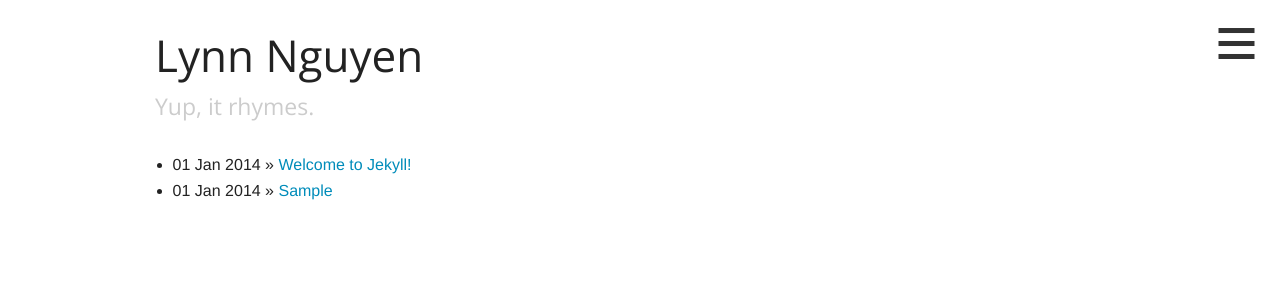
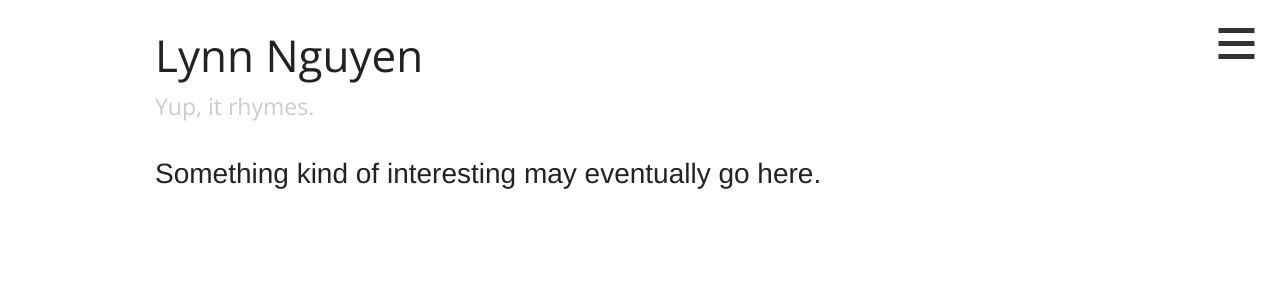
Before and after one commit to lkn/lkn.github.io, a Jekyll site: the page built from index.html, in a window 1280 px wide. Shown: the top 300 px of the page. Built offline with Jekyll 4.4.1, drawn with Linux system fonts in a browser that asks for light colours; Markdown is read by kramdown in place of the engine named in the settings.

Commit message:
fixed up the menu to actually click and go places

```diff
--- a/_includes/menu.html
+++ b/_includes/menu.html
@@ -9,11 +9,11 @@
 
     <section>
           <ul class="side-nav">
-            <li><a href="{{ site.url }}" class="home {% if page.url == '/index.html'%} current {% endif %}" title="Learn about me">Home</a></li>
-        <li><a href="{{ site.url }}/portfolio.html" class="work {% if page.url == '/portfolio/'%} current {% endif %}" title="Check out my work">Portfolio</a></li>
-        <li><a href="{{ site.url }}/blog/" class="blog {% if page.url == '/blog/'%} current {% endif %}" title="Read my blog">Blog</a></li>
+            <li><a href="{{ site.url }}" class="home {% if page.url == '/index.html'%} current {% endif %}">Home</a></li>
+        <li><a href="{{ site.url }}/portfolio.html" class="work {% if page.url == '/portfolio.html'%} current {% endif %}">Portfolio</a></li>
+        <li><a href="{{ site.url }}/blog.html" class="blog {% if page.url == '/blog.html'%} current {% endif %}">Blog</a></li>
           </ul>
-      <ul>
     </section>
+
   </div>
 </nav>
--- a/index.html
+++ b/index.html
@@ -2,11 +2,4 @@
 layout: default
 title: Lynn Nguyen
 ---
-
-<ul>
-{% for post in site.posts %}
-  <li>
-    <span>{{ post.date | date_to_string }}</span> &raquo; <a href="{{ post.url }}">{{ post.title }}</a>
-  </li>
-{% endfor %}
-</ul>
+Something kind of interesting may eventually go here.
--- a/static/css/style.css
+++ b/static/css/style.css
@@ -163,6 +163,10 @@ header h4 {
   -moz-transition: -moz-transform .25s;
   -o-transition: -o-transform .25s;
   transition: transform .25s;
+}
+
+#navigation section a {
+  font-size: 1.2em;
 }
 
 /* in landscape orientation make font-size of navigation smaller to fit in height of screen */
@@ -385,16 +389,6 @@ header h4 {
   .heading {
     margin-bottom: -.65em;
   }
-
-  /* more width for the columns */
-  #navigation section {
-    width: 65%;
-  }
-
-  /* bigger font size for "copyright" in menu */
-  #navigation section p {
-    font-size: .75em;
-  }
 }
 
 
--- a/static/js/init.js
+++ b/static/js/init.js
@@ -1,6 +1,6 @@
 
 // hides main menu popover if class "expanded"
-$('#mainNav').on('click touchstart', function(e) {
+$('#mainNav').on('click', function(e) {
   showHideNav();
   e.preventDefault();
 })
@@ -28,3 +28,8 @@ function hideNav() {
     function(){$('#mainNav').removeClass('transition').removeClass('expanded');},
     100);
 }
+
+// clicking anywhere inside navigation or heading won’t close main menu popover
+$('#navigation section, #navigation .heading, #navigation .subheading, #navigation .menu_label').on('click touchstart', function(e){
+    e.stopPropagation();
+})
```
